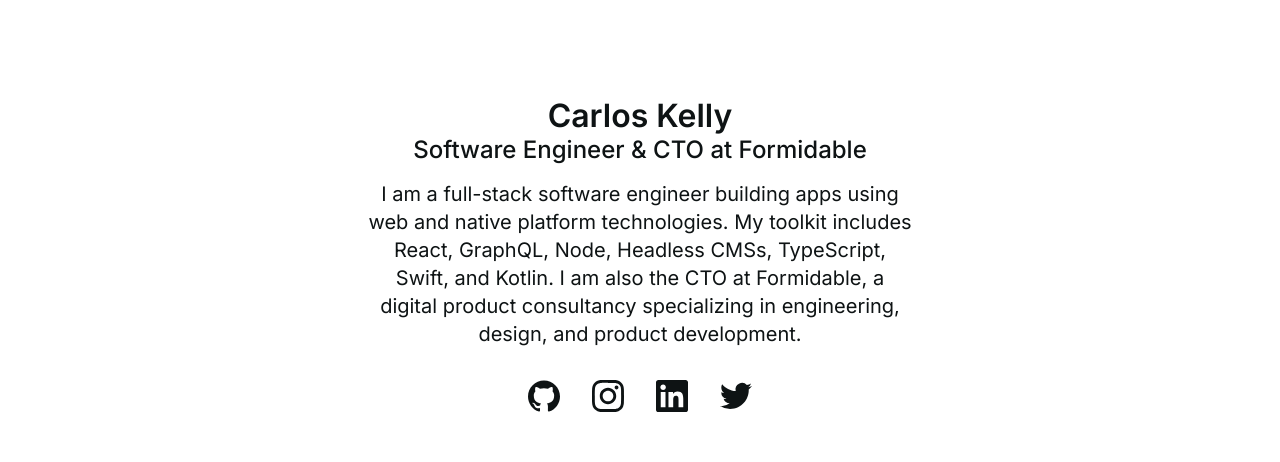
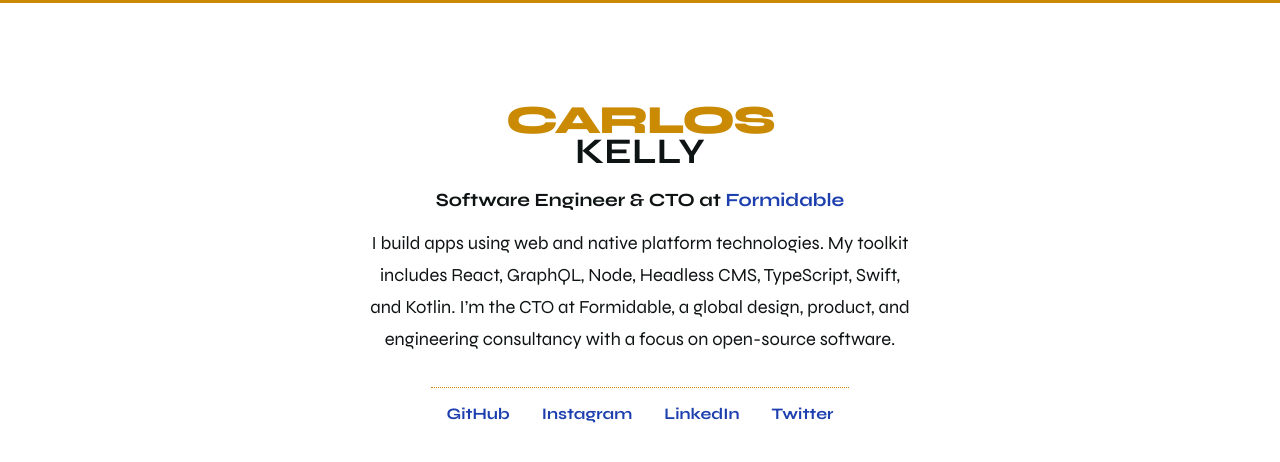
Before and after one commit to carloskelly13/carlos.dev, a Next.js app: page / in a window 1280 px wide. Shown: the top 462 px of the page. Built offline with nearby package versions, Linux system fonts and the light colour scheme.

Commit message:
Add some styling.

```diff
--- a/src/app/globals.css
+++ b/src/app/globals.css
@@ -1,12 +1,16 @@
 :root {
   --foreground-rgb: 14, 19, 20;
   --backgroundrgb: 214, 219, 220;
+  --yellow: #ca8a04;
+  --blue: #1e40af;
 }
 
 @media (prefers-color-scheme: dark) {
   :root {
     --foreground-rgb: 214, 219, 220;
     --background-rgb: 14, 19, 20;
+    --yellow: #facc15;
+    --blue: #a5b4fc;
   }
 }
 
@@ -24,27 +28,19 @@ body {
 
 body {
   color: rgb(var(--foreground-rgb));
-  background: rgb(var(--background-rgb));
+  background: var(--background-rgb);
 }
 
 a {
   position: relative;
   top: 0;
-  color: inherit;
+  color: var(--blue);
   text-decoration: none;
   transition: top ease 0.15s;
 }
 
 a:hover {
   top: 2px
-}
-
-h1 {
-  font-weight: 600;
-}
-
-h2 {
-  font-weight: 500;
 }
 
 a:hover {
--- a/src/app/page.module.css
+++ b/src/app/page.module.css
@@ -3,7 +3,33 @@
   flex-direction: column;
   align-items: center;
   padding: 6rem;
-  min-height: 100vh;
+}
+
+.banner {
+  position: absolute;
+  top: 0;
+  left: 0;
+  height: 3px;
+  width: 100%;
+  background-color: var(--yellow);
+}
+
+.firstName {
+  color: var(--yellow);
+  font-weight: 800;
+  font-size: 2.5rem;
+  margin-bottom: -0.85rem;
+  letter-spacing: -0.1rem;
+}
+
+.lastName {
+  font-weight: 700;
+  font-size: 2.25rem;
+  margin-bottom: 1rem;
+}
+
+.biLine {
+  font-weight: 700;
 }
 
 .title {
@@ -11,18 +37,24 @@
 }
 
 .socials {
+  border-top: 1px dotted var(--yellow);
+  padding-top: 1rem;
   margin: 1rem auto;
+  align-items: center;
+  display: flex;
+  flex-direction: row;
 }
 
 .bio {
   width: 50%;
-  font-size: 1.25rem;
+  font-size: 1.15rem;
   margin: 1rem;
-  line-height: 1.75rem;
+  line-height: 2rem;
 }
 
 .socials a {
   margin: 0 1rem;
+  font-weight: 700;
 }
 
 @media only screen and (max-width: 600px) {
@@ -33,4 +65,13 @@
   .bio {
     width: 95%;
   }
+
+  .socials {
+    flex-direction: column;
+    width: 95%;
+  }
+
+  .socials a {
+    margin: 0.5rem auto;
+  }
 }
--- a/src/app/page.tsx
+++ b/src/app/page.tsx
@@ -1,37 +1,32 @@
-import { Inter } from "@next/font/google"
+import { Syne } from "@next/font/google"
 import styles from "./page.module.css"
 import clsx from "clsx"
-import { SiGithub, SiInstagram, SiLinkedin, SiTwitter } from "react-icons/si"
-const inter = Inter({ subsets: ["latin"] })
+
+const syne = Syne({ subsets: ["latin"] })
 
 export default function Home() {
   return (
-    <main className={clsx(styles.main, styles.title, inter.className)}>
-      <h1>Carlos Kelly</h1>
-      <h2>
+    <main className={clsx(styles.main, styles.title, syne.className)}>
+      <div className={styles.banner} />
+      <h1 className={styles.firstName}>CARLOS</h1>
+      <h2 className={styles.lastName}>KELLY</h2>
+      <h3 className={styles.biLine}>
         Software Engineer &amp; CTO at{" "}
         <a href="https://www.formidable.com">Formidable</a>{" "}
-      </h2>
+      </h3>
       <p className={styles.bio}>
-        I am a full-stack software engineer building apps using web and native
-        platform technologies. My toolkit includes React, GraphQL, Node,
-        Headless CMSs, TypeScript, Swift, and Kotlin. I am also the CTO at
-        Formidable, a digital product consultancy specializing in engineering,
-        design, and product development.
+        I build apps using web and native platform technologies. My toolkit
+        includes React, GraphQL, Node, Headless CMS, TypeScript, Swift, and
+        Kotlin. I’m the CTO at Formidable, a global design, product, and
+        engineering consultancy with a focus on open-source software.
       </p>
       <div className={styles.socials}>
-        <a href="https://www.github.com/carlos-kelly">
-          <SiGithub size={32} title="Visit GitHub profile" />
+        <a href="https://www.github.com/carlos-kelly">GitHub</a>
+        <a href="https://www.instagram.com/carloskelly.13">Instagram</a>
+        <a href="https://www.linkedin.com/in/carlos-kelly-a10270b8/">
+          LinkedIn
         </a>
-        <a href="https://www.instagram.com/carloskelly.13">
-          <SiInstagram size={32} title="Visit Instagram profile" />
-        </a>
-        <a href="https://www.linkedin.com/in/carlos-kelly-a10270b8/">
-          <SiLinkedin size={32} title="Visit LinkedIn profile" />
-        </a>
-        <a href="https://twitter.com/carlos_paelinck">
-          <SiTwitter size={32} title="Visit Twitter profile" />
-        </a>
+        <a href="https://twitter.com/carlos_paelinck">Twitter</a>
       </div>
     </main>
   )
```
